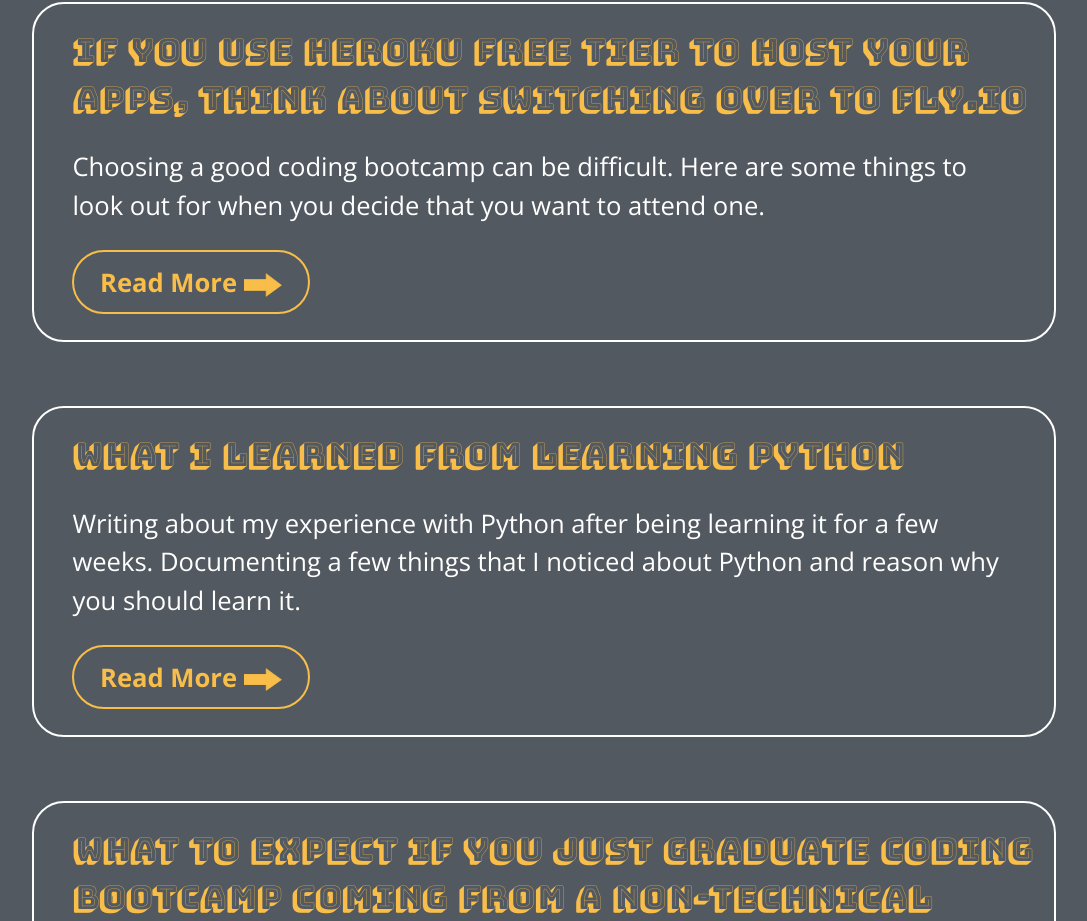
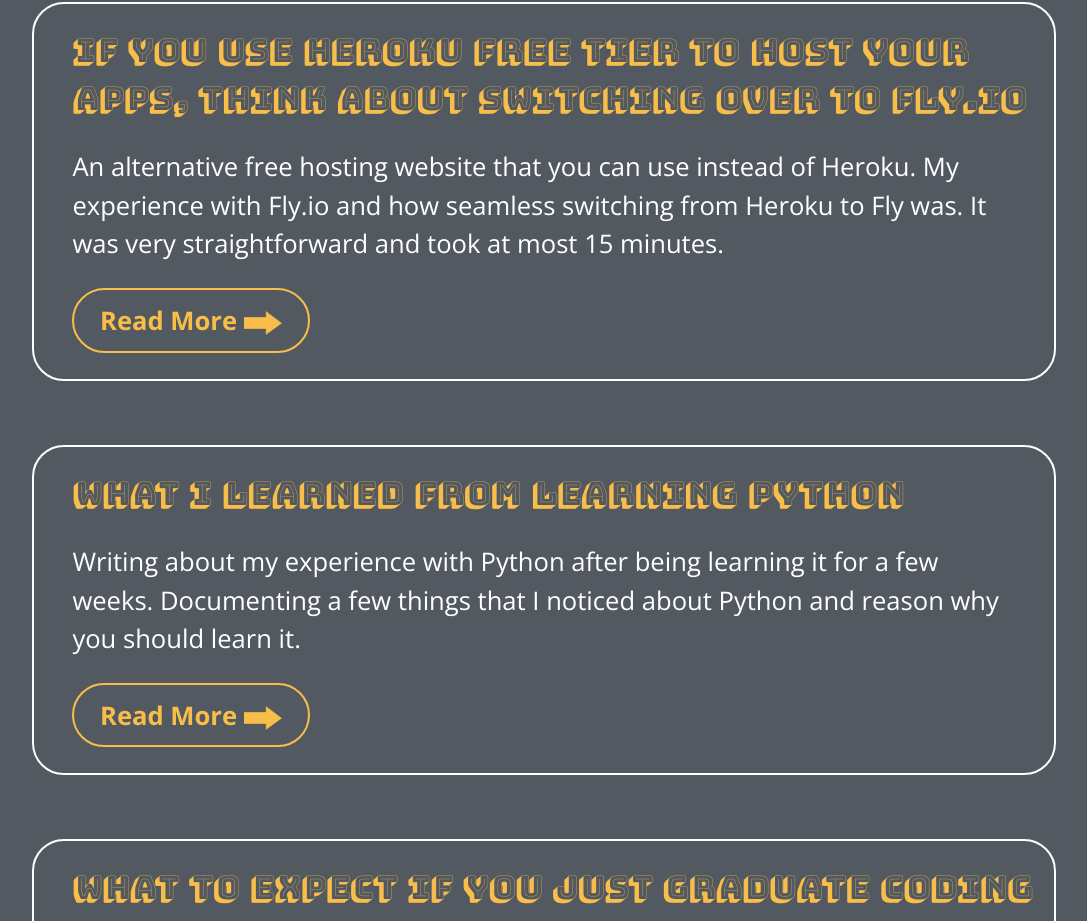
Before and after one commit to StudentCZ/my-website, a React (Create React App) app: page / in a window 1280 px wide. Shown: the part 2129-3050 px from the top of the page, without its empty margins (96-1183 px from the left). Built offline with nearby package versions, Linux system fonts and the light colour scheme.

Commit message:
changed border text

```diff
--- a/src/components/Articles.js
+++ b/src/components/Articles.js
@@ -34,8 +34,10 @@ const Articles = () => {
         </a>
         <p className={style.borderBoxText}>
           {' '}
-          Choosing a good coding bootcamp can be difficult. Here are some things
-          to look out for when you decide that you want to attend one.
+          An alternative free hosting website that you can use instead of
+          Heroku. My experience with Fly.io and how seamless switching from
+          Heroku to Fly was. It was very straightforward and took at most 15
+          minutes.
         </p>
         <div className={style.textLinkBorder}>
           <a
```
